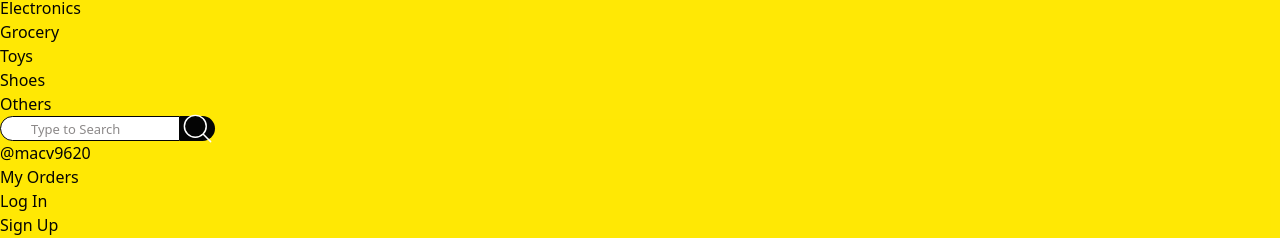
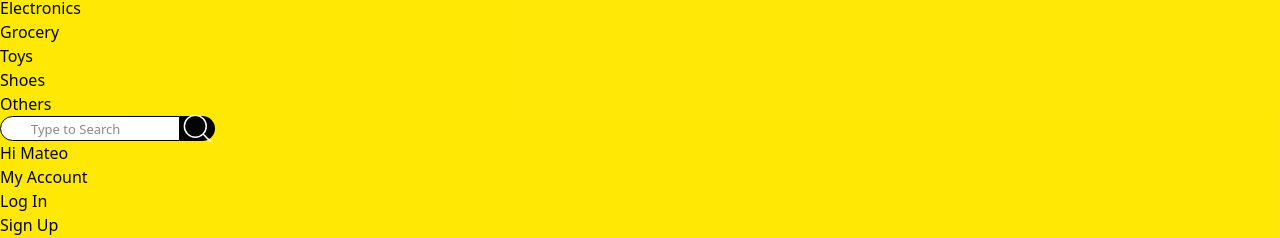
Before and after one commit to macv9620/react-ecommerce-project, a React (Vite) app: page / in a window 1280 px wide. Shown: the part 1152-1390 px from the top of the page. Built offline with nearby package versions, Linux system fonts and the light colour scheme; no server answers.

Commit message:
Se modifica comportamiento del logout

```diff
--- a/src/Components/LogOut/LogOut.jsx
+++ b/src/Components/LogOut/LogOut.jsx
@@ -13,6 +13,7 @@ const LogOut = () => {
 
     const resetUser = ()=> {
         setUser(null)
+        setShowLogoutModal(false)
     }
   return (
     <Layout>
--- a/src/Components/NavBar/index.jsx
+++ b/src/Components/NavBar/index.jsx
@@ -94,13 +94,13 @@ const NavBar = () => {
       </div>
 
       <ul className="flex items-center gap-2">
-        <li className="text-black/60">@macv9620</li>
+        <li className="text-black/60">Hi Mateo</li>
         <li>
           <NavLink
             to="/my-orders"
             className={({ isActive }) => (isActive ? activeStyle : undefined)}
           >
-            My Orders
+            My Account
           </NavLink>
         </li>
         <li>
```
